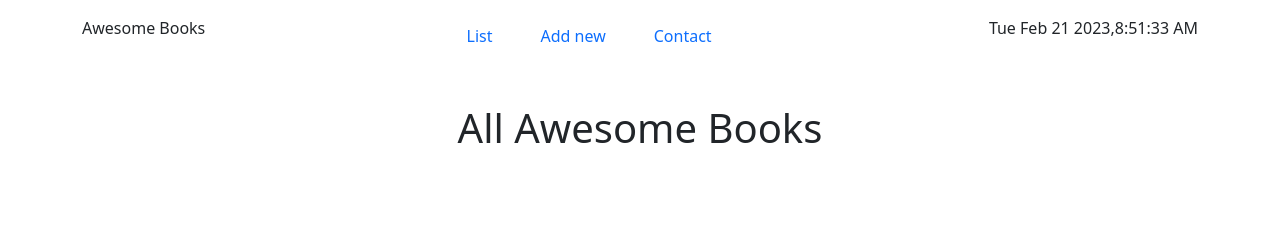
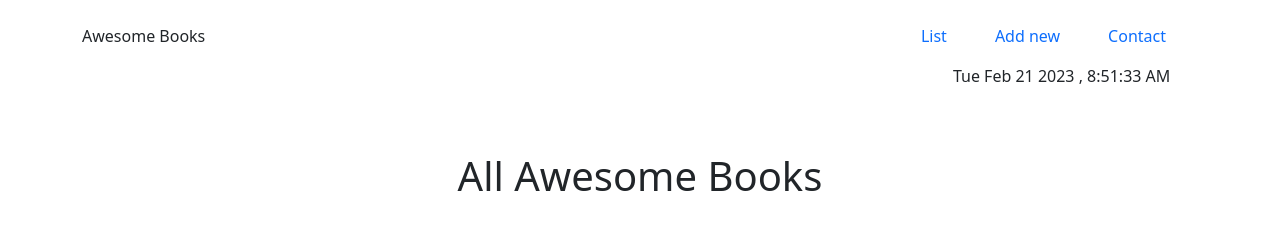
Before and after one commit to fuadmoin/library, a website: page index.html in a window 1280 px wide. Drawn offline with nearby package versions, Linux system fonts and the light colour scheme.

Commit message:
fixed the style

```diff
--- a/index.html
+++ b/index.html
@@ -14,7 +14,7 @@
   </head>
   <body class="container">
     <nav class="d-flex justify-content-between mb-5 mt-3">
-      <div><p>Awesome Books</p></div>
+      <div class="mt-2"><p>Awesome Books</p></div>
       <div>
         <ul class="d-flex justify-content-around nav">
           <li class="me-3 nav-item">
@@ -27,8 +27,8 @@
             <a class="nav-link" id="toContact" href="#contact">Contact</a>
           </li>
         </ul>
+        <p class="ms-5 mt-2 time" id="time"></p>
       </div>
-      <p id="time"></p>
     </nav>
 
     <div
--- a/script.js
+++ b/script.js
@@ -106,7 +106,6 @@ window.onload = () => {
   section.style.display = 'block';
 
   const date = document.getElementById('time');
-  let time = new Date();
-  date.innerHTML= time.toDateString() + "," + time.toLocaleTimeString();
-
+  const time = new Date();
+  date.innerHTML = `${time.toDateString()} , ${time.toLocaleTimeString()}`;
 };
```
